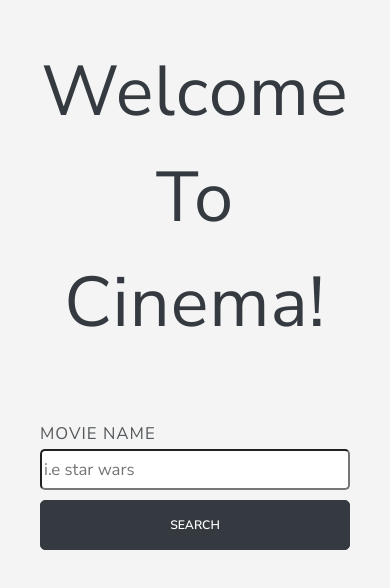
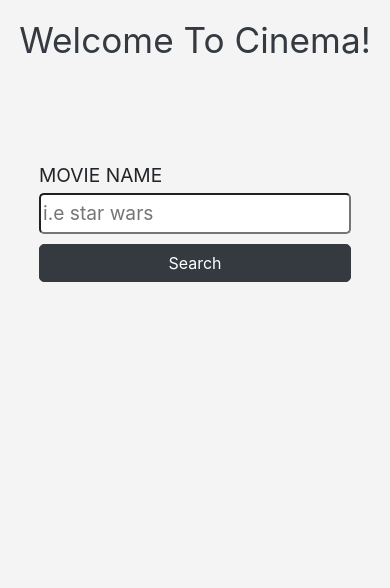
Before and after one commit to kaustubh285/cinema, a React (Create React App) app: page / in a window 390 px wide. Shown: the top 588 px of the page. Built offline with nearby package versions, Linux system fonts and the light colour scheme; the HTML template or start-up script is replaced by a standard one.

Commit message:
Mobile design updated

```diff
--- a/public/index.html
+++ b/public/index.html
@@ -3,7 +3,10 @@
   <head>
     <meta charset="utf-8" />
     <link rel="icon" href="%PUBLIC_URL%/favicon.ico" />
-    <meta name="viewport" content="width=device-width, initial-scale=1" />
+    <meta
+      name="viewport"
+      content="width=device-width, initial-scale=1 , shrink-to-fit=no"
+    />
     <meta name="theme-color" content="#000000" />
     <meta
       name="description"
@@ -11,7 +14,9 @@
     />
     <link
       rel="stylesheet"
-      href="https://bootswatch.com/4/lux/bootstrap.min.css"
+      href="https://stackpath.bootstrapcdn.com/bootstrap/4.5.0/css/bootstrap.min.css"
+      integrity="sha384-9aIt2nRpC12Uk9gS9baDl411NQApFmC26EwAOH8WgZl5MYYxFfc+NcPb1dKGj7Sk"
+      crossorigin="anonymous"
     />
     <link rel="apple-touch-icon" href="%PUBLIC_URL%/logo192.png" />
     <!--
--- a/src/App.css
+++ b/src/App.css
@@ -25,6 +25,10 @@ input {
   background-color: rgba(0, 0, 0, 0.6);
 } */
 
+.Movie-titles {
+  font-size: larger;
+}
+
 @media (min-width: 786px) {
   .Form {
     grid-template-columns: auto 1fr auto;
@@ -34,8 +38,22 @@ input {
   input {
     margin-bottom: 0;
   }
+  .card-meta2 {
+    display: none !important;
+  }
 }
 
-.Movie-titles {
-  font-size: larger;
+@media (max-width: 786px) {
+  .Form {
+    padding: 30px;
+    align-items: center;
+  }
+  .card-meta1 {
+    display: none !important;
+  }
+  .card-meta2 {
+  }
+  .text-center {
+    padding-top: 5px;
+  }
 }
--- a/src/Movies.js
+++ b/src/Movies.js
@@ -8,7 +8,7 @@ export default function Movies({ movie }) {
       // style={{ backgroundColor: "rgba(255, 242, 230,0.1)" }}
     >
       <div className="row ">
-        <div className="col-lg-12 d-flex justify-content-between">
+        <div className="col-lg-12 d-flex justify-content-between card-meta1">
           <p>
             <small className="Movie-titles">
               <b>
@@ -25,16 +25,33 @@ export default function Movies({ movie }) {
       </div>
       <div className="row flex-column-reverse flex-md-row">
         <div className="col-lg-9">
-          <p>
+          <p style={{ textAlign: "justify" }}>
             <small>{movie.overview}</small>
           </p>
         </div>
-        <div className="col-lg-3">
+        <div className="col-lg-3 text-center">
           <img
             className=""
             src={`https://image.tmdb.org/t/p/w185_and_h278_bestv2/${movie.poster_path}`}
             alt={movie.title + " poster"}
           />
+          <div className="col-sm-12 card-meta2">
+            <div>
+              <p>
+                <small className="Movie-titles">
+                  <b>
+                    <u>{movie.title}</u>
+                  </b>
+                </small>
+              </p>
+            </div>
+            <div>
+              <small> {"  (" + movie.release_date + ")"}</small>
+            </div>
+            <p>
+              <small>{"Movie rating: " + movie.vote_average}</small>
+            </p>
+          </div>
         </div>
       </div>
     </div>
--- a/src/index.css
+++ b/src/index.css
@@ -22,7 +22,17 @@ small {
   max-width: 1000px;
   padding: 40px;
 }
-
-.title {
-  font-size: 4.4rem;
+@media (min-width: 786px) {
+  .title {
+    font-size: 4.4rem;
+  }
 }
+@media (max-width: 786px) {
+  .container {
+    padding: 9px;
+  }
+  .title {
+    padding-top: 20px;
+    font-size: 2.2rem;
+  }
+}
```
